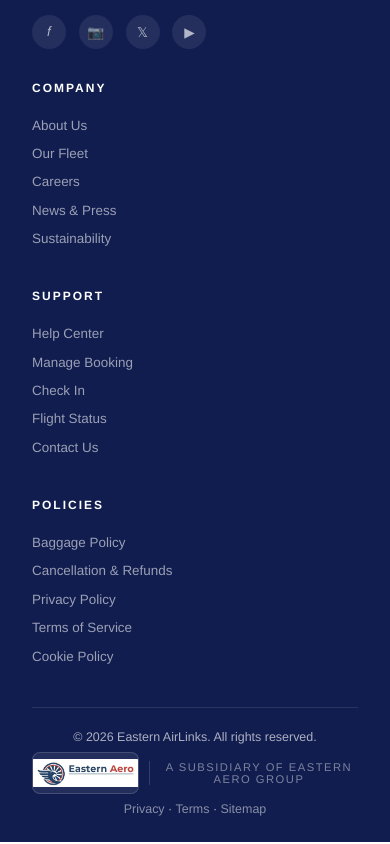
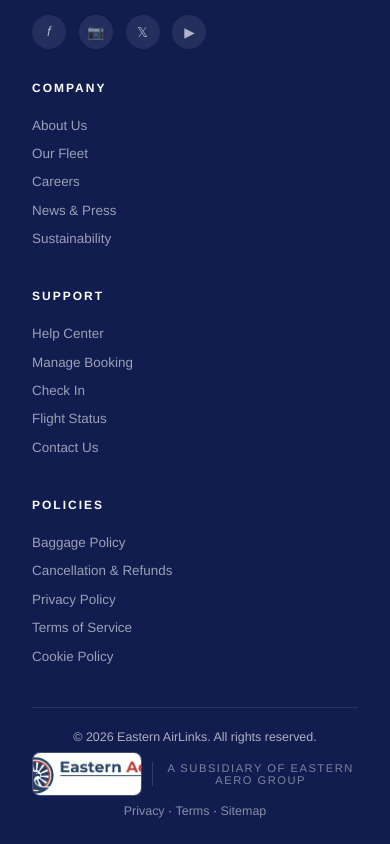
Before and after one commit to easternaeroparts-cyber/easternairlinks, a website: page public/index.html in a window 390 px wide. Shown: the part 8370-9214 px from the top of the page. Drawn offline with Linux system fonts and the light colour scheme.

Commit message:
Add files via upload

```diff
--- a/public/index.html
+++ b/public/index.html
@@ -349,6 +349,8 @@
       .footer-bottom { flex-direction: column; text-align: center; }
       .fleet-info { padding: 2rem 1.5rem; }
       .fleet-specs { grid-template-columns: 1fr; }
+      .eastern-aero-btn { max-width: 160px !important; height: 44px; }
+      .eastern-aero-btn img { height: 100% !important; width: 100% !important; object-fit: cover !important; object-position: center !important; transform: scale(1.08); }
     }
   </style>
 </head>
@@ -760,7 +762,7 @@
   <div class="footer-bottom">
     <span>© 2026 Eastern AirLinks. All rights reserved.</span>
     <span style="display:flex;align-items:center;gap:10px;">
-      <a href="https://www.eastern-aero.com" target="_blank" rel="noopener noreferrer" style="display:inline-flex;align-items:center;background:rgba(255,255,255,0.08);border:1px solid rgba(255,255,255,0.15);border-radius:8px;overflow:hidden;transition:background 0.2s;line-height:0;max-width:180px;"
+      <a href="https://www.eastern-aero.com" target="_blank" rel="noopener noreferrer" class="eastern-aero-btn" style="display:inline-flex;align-items:center;background:rgba(255,255,255,0.08);border:1px solid rgba(255,255,255,0.15);border-radius:8px;overflow:hidden;transition:background 0.2s;line-height:0;max-width:180px;"
          onmouseover="this.style.background='rgba(255,255,255,0.15)'"
          onmouseout="this.style.background='rgba(255,255,255,0.08)'">
         <img src="eastern-aero-logo.png" alt="Eastern Aero Group" style="height:40px;width:100%;display:block;object-fit:contain;object-position:left center;" />
```
